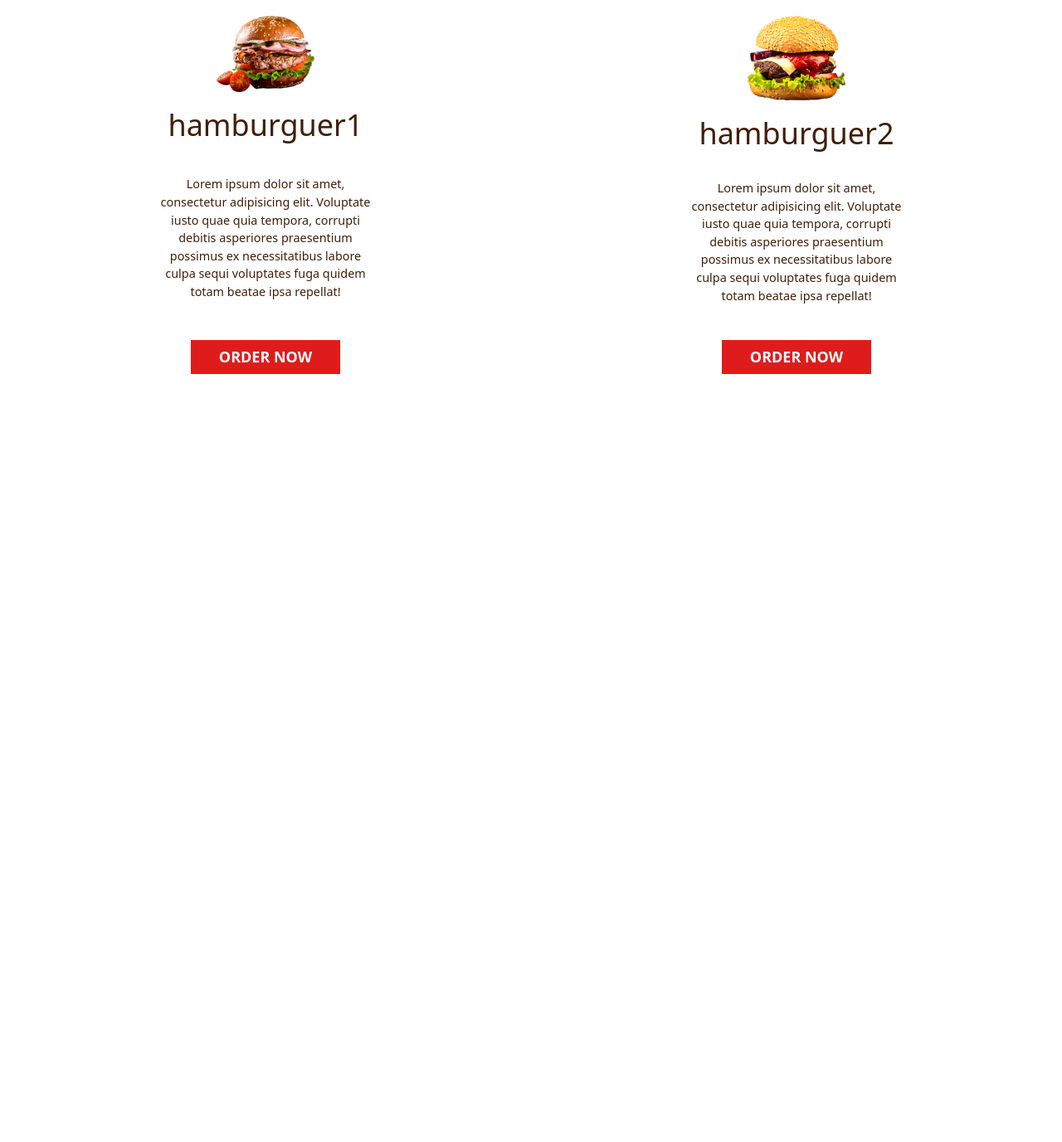
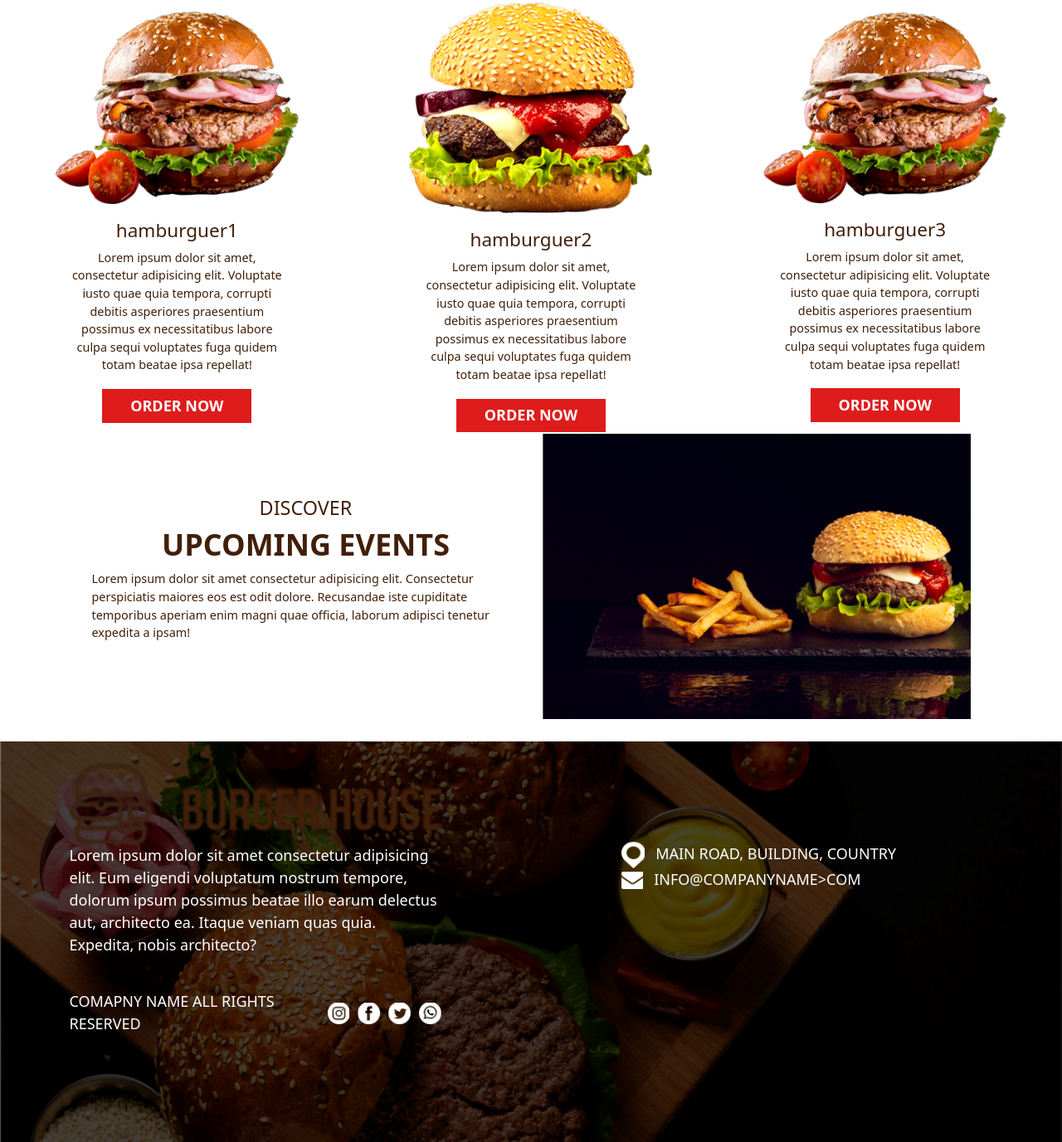
Before and after one commit to Gui-leite233/Atividade_lapg, a plain HTML site: page index.html in a window 1280 px wide. Shown: the part 1282-2659 px from the top of the page at 83% size. Before the commit the page ends 1751 px from the top, so only its background shows below. Drawn offline with nearby package versions, Linux system fonts and the light colour scheme.

Commit message:
Atv_Web(concluida)

```diff
--- a/css/style.css
+++ b/css/style.css
@@ -69,6 +69,7 @@ main {
   padding: 1rem;
 }
 
+
 .menu-textos {
   color: RGB(65, 31, 9);
   text-align: center;
@@ -99,7 +100,6 @@ main {
   color: RGB(65, 31, 9);
   border: none;
   height: 450px;
-
   display: flex;
   flex-direction: column;
   justify-content: center;
@@ -113,9 +113,7 @@ main {
 }
 
 .card-title {
-  font-size: 2rem;
   text-align: center;
-  flex-grow: 1;
 }
 
 .card-text {
@@ -136,9 +134,87 @@ main {
   transition: 0.3s;
   background-color: RGB(255, 194, 52);
 }
+.discover-image{
+  width: 100%;
+}
+#discover{
+  color: RGB(65,31,9);
+}
 
-@media (min-width: 980px) {
+#discover h4{
+  font-size: 1.3rem;
+}
+
+#discover h3{
+  font-size: 2rem;
+  font-weight: bold;
+}
+
+#discover p{
+  font-size: 0.8rem;
+}
+
+footer{
+  background-image: url('../img/rodape/fundo.png');
+  background-repeat: no-repeat;
+  background-position: center;
+  background-size: cover;
+  height: 483px;
+  color: white;
+}
+
+footer .footer-parte1 .row{
+  height: 300px;
+  gap: 15px;
+}
+
+.footer-redes{
+  gap: 10px;
+}
+@media (max-width: 980px) {
+  *{
+    font-size: 20px;
+  }
+
   .card-img-top {
-    width: 40%;
+    width: 35%;
+  }
+
+  #hamburguer-today .row{
+    display: flex;
+    flex-direction: column;
+    gap: 10px;
+  }
+
+  .hamburguer-direita{
+    display: flex;
+    flex-direction: column;
+    gap: 10px;
+  }
+
+  footer .container{
+    display: flex;
+    flex-direction: column;
+    gap: 15px;
+  }
+
+  .footer-logo p{
+    align-items: center;
+  }
+
+  .footer-parte2 .row{
+    gap: 15px;
   }
 }
+
+@media (max-width: 756px) {
+  .card{
+    height: 400px;
+  }
+}
+
+@media(min-width:1860px){
+  .card-img-top{
+    width: 60%;
+  }
+}
--- a/index.html
+++ b/index.html
@@ -87,15 +87,19 @@
     <section id="hamburguer-today" class="p-4">
       <div class="container">
         <div class="row">
-          <div class="col-lg-6 col-12">
+          <div
+            class="col-lg-6 col-12 d-flex flex-column justify-content-center align-items-center mb-sm-4"
+          >
             <div class="hamb-esquerda">
               <h3>TRY IT TODAY</h3>
               <h4>MOST POPULAR BURGUER</h4>
             </div>
           </div>
 
-          <div class="col-lg-6 col-12">
-            <div class="hamb-direita-img1 mb-2">
+          <div
+            class="hamburguer-direita col-lg-6 col-12 d-flex flex-column justify-content-center align-items-center mb-sm-4"
+          >
+            <div class="hamb-direita-img1 mb-4">
               <h3>TRY IT TODAY</h3>
               <h4>MORE FUN</h4>
               <h4>MORE TASTE</h4>
@@ -115,7 +119,7 @@
           <h4>ALWAYS TASTY BURGUER</h4>
           <h3>CHOOSE & ENJOY</h3>
 
-          <p>
+          <p class="texto-s2">
             Lorem ipsum dolor sit amet consectetur adipisicing elit. Natus velit
             enim eligendi dignissimos? Perspiciatis accusantium in harum quo
             error sit quod ipsum neque provident necessitatibus qui labore,
@@ -153,9 +157,100 @@
               <a href="#" class="btn btn-primary">ORDER NOW</a>
             </div>
           </div>
+
+          <div class="card col-12 col-lg-3">
+            <img src="./img/sessao2/card3.png" class="card-img-top" alt="..." />
+            <div class="card-body">
+              <h5 class="card-title">hamburguer3</h5>
+              <p class="card-text">
+                Lorem ipsum dolor sit amet, consectetur adipisicing elit.
+                Voluptate iusto quae quia tempora, corrupti debitis asperiores
+                praesentium possimus ex necessitatibus labore culpa sequi
+                voluptates fuga quidem totam beatae ipsa repellat!
+              </p>
+              <a href="#" class="btn btn-primary">ORDER NOW</a>
+            </div>
+          </div>
         </div>
       </div>
     </section>
+
+    <section id="discover">
+      <div class="container">
+        <div class="row p-4">
+          <div
+            class="col-lg-6 col-12 d-flex flex-column justify-content-center align-items-center"
+          >
+            <h4>DISCOVER</h4>
+            <h3>UPCOMING EVENTS</h3>
+
+            <p>
+              Lorem ipsum dolor sit amet consectetur adipisicing elit.
+              Consectetur perspiciatis maiores eos est odit dolore. Recusandae
+              iste cupiditate temporibus aperiam enim magni quae officia,
+              laborum adipisci tenetur expedita a ipsam!
+            </p>
+          </div>
+          <div class="col-lg-6 col-12">
+            <img class="discover-image" src="./img/sessao3/imagem.png" alt="" />
+          </div>
+        </div>
+      </div>
+    </section>
+
+    <footer>
+      <div class="container">
+        <div class="footer-parte1">
+          <div class="row d-flex flex-row justify-content-between">
+            <div
+              class="footer-logo col-lg-5 col-12 d-flex flex-column justify-content-center"
+            >
+              <img src="./img/logo.png" alt="" />
+              <p>
+                Lorem ipsum dolor sit amet consectetur adipisicing elit. Eum
+                eligendi voluptatum nostrum tempore, dolorum ipsum possimus
+                beatae illo earum delectus aut, architecto ea. Itaque veniam
+                quas quia. Expedita, nobis architecto?
+              </p>
+            </div>
+            <div
+              class="footer-contato col-lg-5 col-12 d-flex flex-column justify-content-center align-items-lg-start align-items-sm-center"
+            >
+              <div class="endereco-contato">
+                <img src="./img/rodape/icone-local.png" alt="" class="me-2" />
+                <span>MAIN ROAD, BUILDING, COUNTRY</span>
+              </div>
+              <div class="email-contato">
+                <img src="./img/rodape/icone-email.png" alt="" class="me-2" />
+                <span>INFO@COMPANYNAME>COM</span>
+              </div>
+            </div>
+          </div>
+        </div>
+        <div class="footer-parte2">
+          <div class="row d-flex flex-row justify-content-end justify-content-between align-items-center">
+            <div class="footer-company col-lg-5 col-12 d-flex justify-content-center">
+              <span>COMAPNY NAME ALL RIGHTS RESERVED</span>
+
+              <div class="footer-redes col-lg-5 col-12 d-flex flex-row justify-content-lg-end justify-content-center align-items-center">
+                <a href="instagram.com/nomedaempresa">
+                  <img src="./img/rodape/icone-insta.png" alt="">
+                </a>
+                <a href="">
+                  <img src="./img/rodape/icone-face.png" alt="">
+                </a>
+                <a href="">
+                  <img src="./img/rodape/icone-twitter.png" alt="">
+                </a>
+                <a href="">
+                  <img src="./img/rodape/icone-whats.png" alt="">
+                </a>
+              </div>
+            </div>
+          </div>
+        </div>
+      </div>
+    </footer>
 
     <script
       src="https://cdn.jsdelivr.net/npm/bootstrap@5.3.0/dist/js/bootstrap.bundle.min.js"
```
